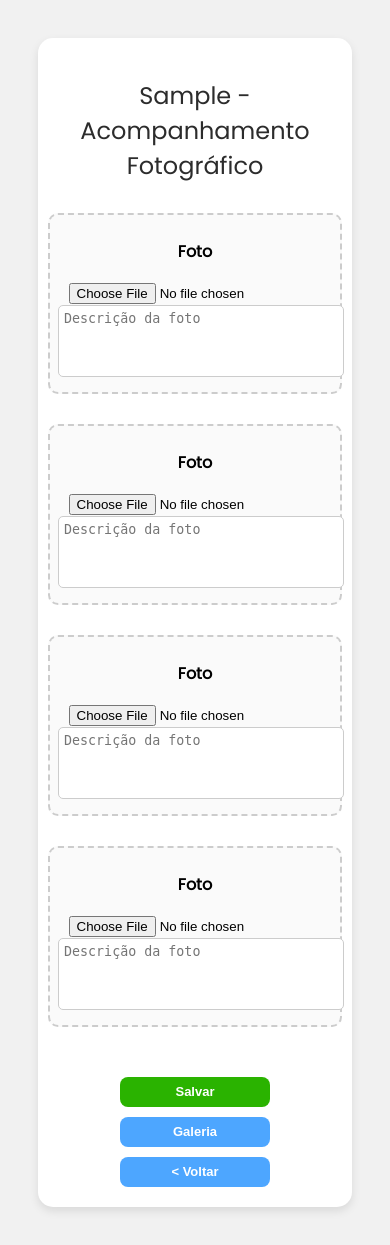
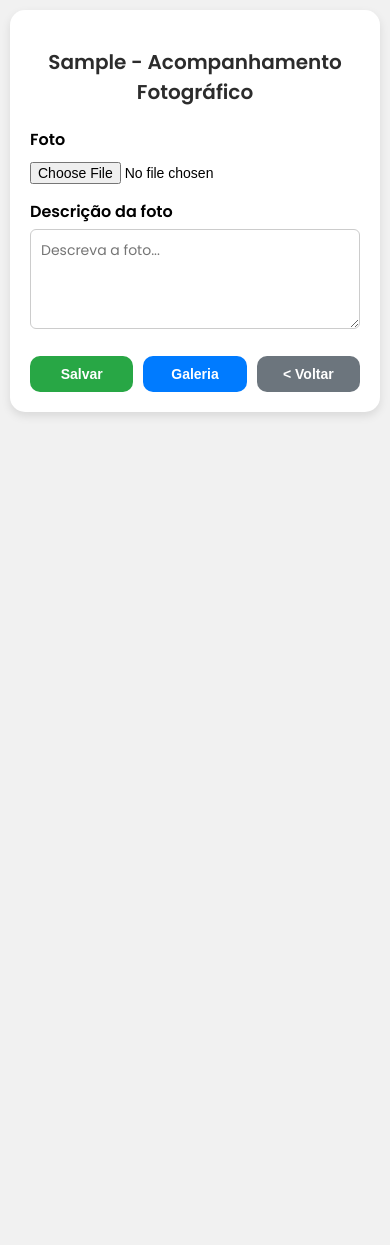
Before and after one commit to marcossrigel/CEHAB-Sistema-Monitoramento, a PHP site: page /fotografico.php?id_iniciativa=1 in a window 390 px wide. After the commit the page ends 416 px from the top, so only its background shows below. Run offline with PHP 8.4, Linux system fonts and the light colour scheme; the visitor is signed in with stand-in values (Sample User, id 1); tables that the repository leaves empty hold one stand-in row (values such as "Sample post").

Commit message:
Responsivo

```diff
--- a/siscreche/fotografico.php
+++ b/siscreche/fotografico.php
@@ -17,266 +17,124 @@ if ($id_iniciativa === 0) {
     exit;
 }
 
-$fotos_salvas = [];
-$query = "SELECT * FROM fotos WHERE id_iniciativa = $id_iniciativa AND id_usuario = $id_usuario";
-$result = mysqli_query($conexao, $query);
-
-while ($linha = mysqli_fetch_assoc($result)) {
-    $fotos_salvas[] = $linha;
+$query_nome = "SELECT iniciativa FROM iniciativas WHERE id = $id_iniciativa";
+$result_nome = mysqli_query($conexao, $query_nome);
+$nome_iniciativa = 'Desconhecida';
+if ($row = mysqli_fetch_assoc($result_nome)) {
+    $nome_iniciativa = $row['iniciativa'];
 }
 
 if ($_SERVER["REQUEST_METHOD"] === "POST") {
-    foreach ($_FILES['foto']['tmp_name'] as $i => $tmp) {
-        if (!empty($_FILES['foto']['name'][$i])) {
-            $descricao = mysqli_real_escape_string($conexao, $_POST['descricao'][$i]);
-            $nome_final = time() . '_' . basename($_FILES['foto']['name'][$i]);
+    if (!empty($_FILES['foto']['name'])) {
+        $descricao = mysqli_real_escape_string($conexao, $_POST['descricao']);
+        $nome_final = time() . '_' . basename($_FILES['foto']['name']);
         $caminho = "uploads/" . $nome_final;
 
-            if (move_uploaded_file($tmp, $caminho)) {
+        if (move_uploaded_file($_FILES['foto']['tmp_name'], $caminho)) {
             $query = "INSERT INTO fotos (id_usuario, id_iniciativa, caminho, descricao) VALUES ('$id_usuario', '$id_iniciativa', '$nome_final', '$descricao')";
             mysqli_query($conexao, $query);
         }
     }
 }
-
-}
-
-$nome_iniciativa = 'Desconhecida';
-
-$query_nome = "SELECT iniciativa FROM iniciativas WHERE id = $id_iniciativa";
-$result_nome = mysqli_query($conexao, $query_nome);
-if ($row = mysqli_fetch_assoc($result_nome)) {
-    $nome_iniciativa = $row['iniciativa'];
-}
-
 ?>
 
 <!DOCTYPE html>
 <html lang="pt-BR">
+
 <head>
   <meta charset="UTF-8">
-  <title>Upload de Fotos</title>
-  <link href="https://fonts.googleapis.com/css2?family=Poppins:wght@400&display=swap" rel="stylesheet">
+  <meta name="viewport" content="width=device-width, initial-scale=1.0">
+  <title>Upload de Foto</title>
+  <link href="https://fonts.googleapis.com/css2?family=Poppins:wght@400;600&display=swap" rel="stylesheet">
   <style>
+    * {
+      box-sizing: border-box;
+    }
     body {
       font-family: 'Poppins', sans-serif;
       background-color: #f1f1f1;
-    padding: 30px;
+      margin: 0;
+      padding: 10px;
     }
-
-.main-title {
-      font-size: 28px;
-      font-weight: 400; /* ou normal */
-      color: #2c2c2c; /* cinza escuro suave */
-      text-align: center;
-      margin-bottom: 30px;
-}
-
     .container {
-    max-width: 1200px;
-    margin: auto;
+      max-width: 500px;
+      width: 100%;
+      margin: 0 auto;
       background: white;
       padding: 20px;
       border-radius: 15px;
       box-shadow: 0 4px 10px rgba(0,0,0,0.1);
     }
-
     h2 {
+      font-size: 20px;
       text-align: center;
-    margin-bottom: 30px;
-    font-weight: 400;
       color: #2c2c2c;
-    font-size: 24px;
+      margin-bottom: 20px;
     }
-
-.linha-fotos {
-    display: flex;
-    flex-wrap: nowrap;
-    justify-content: space-between;
-    gap: 10px;
-    margin-bottom: 30px;
+    label {
+      font-weight: bold;
+      display: block;
+      margin-top: 10px;
+      margin-bottom: 5px;
     }
-
-.foto-box {
-    flex: 0 0 23%;
-    max-width: 23%;
-    background: #fafafa;
-    border: 2px dashed #ccc;
-    border-radius: 10px;
-    padding: 8px;
-    text-align: center;
-    min-width: 200px;
+    input[type="file"] {
+      display: block;
+      width: 100%;
+      padding: 5px 0;
+      font-size: 14px;
+      margin-bottom: 10px;
     }
-
-.foto-box textarea {
+    textarea {
       width: 100%;
-    height: 60px;
+      height: 100px;
+      padding: 10px;
+      font-size: 14px;
       border: 1px solid #ccc;
-    border-radius: 5px;
-    resize: none;
-    padding: 5px;
+      border-radius: 6px;
+      resize: vertical;
+      font-family: 'Poppins', sans-serif;
     }
-
-button {
-    display: inline-flex;
-    align-items: center;
-    justify-content: center;
-    padding: 6px 12px;
-    font-size: 13px;
-    font-weight: bold;
-    border-radius: 8px;
-    border: none;
-    cursor: pointer;
-    background-color: #4da6ff;
-    color: white;
-    max-width: 150px;
-}
-.btn {
-padding: 8px 16px;
-border: none;
-border-radius: 10px;
-font-size: 14px;
-font-weight: bold;
-cursor: pointer;
-}
-
-button:hover {
-    background-color: #3399ff;
-}
-
     .button-group {
     margin-top: 20px;
     display: flex;
-    justify-content: center;
+    flex-wrap: wrap;
     gap: 10px;
-    flex-wrap: wrap;
+    justify-content: space-between;
     }
 
     .button-group button {
-    padding: 6px 14px;
-    width: 150px;
-    height: 30px;
-    font-size: 13px;
+    flex: 1 1 calc(33.333% - 10px);
+    min-width: 100px;
+    padding: 10px;
+    font-size: 14px;
     font-weight: bold;
-    border-radius: 8px;
     border: none;
-    background-color: #4da6ff;
+    border-radius: 10px;
+    cursor: pointer;
     color: white;
-    cursor: pointer;
-    white-space: nowrap;
     }
-.button-group button:hover {
-    background-color: #3399ff;
-}
-.preview {
-  width: 100%;
-  height: auto;
-  border-radius: 6px;
-  margin-top: 5px;
-  object-fit: cover;
-}
-
-@media (max-width: 768px) {
-  .linha-fotos {
-    flex-wrap: wrap;
-    justify-content: center;
-  }
-
-  .foto-box {
-    flex: 0 0 48%;
-    max-width: 48%;
-    min-width: unset;
-    margin-bottom: 20px;
-  }
-}
-
-@media (max-width: 480px) {
-  .foto-box {
-    flex: 0 0 100%;
-    max-width: 100%;
-  }
-}
+    .salvar { background-color: #28a745; }
+    .galeria { background-color: #007bff; }
+    .voltar { background-color: #6c757d; }
   </style>
 </head>
+
 <body>
   <div class="container">
     <h2><?php echo htmlspecialchars($nome_iniciativa); ?> - Acompanhamento Fotográfico</h2>
-    <form method="post" enctype="multipart/form-data" id="form-fotos">
+    <form method="post" enctype="multipart/form-data">
+      <label for="foto">Foto</label>
+      <input type="file" name="foto" id="foto" accept="image/*">
 
-      <div id="linhas-container">
-        <div class="linha-fotos">
-            <?php for ($i = 0; $i < 4; $i++): ?>
-            <div class="foto-box">
-                <p><strong>Foto</strong></p>
-                <input type="file" name="foto[]" class="input-foto" accept="image/*">
-                <img src="" class="preview" style="display:none;">
-                <textarea name="descricao[]" placeholder="Descrição da foto"></textarea>
-            </div>
-            <?php endfor; ?>
-        </div>
-        </div>
+      <label for="descricao">Descrição da foto</label>
+      <textarea name="descricao" id="descricao" placeholder="Descreva a foto..."></textarea>
 
       <div class="button-group">
-
-        <button type="submit" class="btn verde" style="background-color:rgb(42, 179, 0);" >Salvar</button>
-        <button type="button" class="btn azul" onclick="window.location.href='galeria.php?id_iniciativa=<?php echo $id_iniciativa; ?>';">Galeria</button>
-        <button type="button" class="btn azul" onclick="window.location.href='visualizar.php';">< Voltar</button>
-
+        <button type="submit" class="salvar">Salvar</button>
+        <button type="button" class="galeria" onclick="window.location.href='galeria.php?id_iniciativa=<?php echo $id_iniciativa; ?>';">Galeria</button>
+        <button type="button" class="voltar" onclick="window.location.href='visualizar.php';">&lt; Voltar</button>
       </div>
-
     </form>
   </div>
-
-  <script>
-
-    document.addEventListener("change", function(e) {
-    if (e.target && e.target.classList.contains("input-foto")) {
-    const fileInput = e.target;
-    const file = fileInput.files[0];
-    const previewImg = fileInput.parentElement.querySelector(".preview");
-
-        if (file && previewImg) {
-            const reader = new FileReader();
-            reader.onload = function(event) {
-            previewImg.src = event.target.result;
-            previewImg.style.display = "block";
-            };
-            reader.readAsDataURL(file);
-        }
-    }
-});
-
-    function adicionarLinha() {
-      const container = document.getElementById('linhas-container');
-
-      const novaLinha = document.createElement('div');
-      novaLinha.className = 'linha-fotos';
-
-      for (let i = 0; i < 4; i++) {
-        const box = document.createElement('div');
-        box.className = 'foto-box';
-
-
-        box.innerHTML = `
-            <p><strong>Foto</strong></p>
-            <input type="file" name="foto[]" class="input-foto" accept="image/*">
-            <img src="" class="preview" style="display:none;">
-            <textarea name="descricao[]" placeholder="Descrição da foto"></textarea>
-        `;
-
-        novaLinha.appendChild(box);
-      }
-
-      container.appendChild(novaLinha);
-    }
-
-    function removerLinha() {
-        const container = document.getElementById('linhas-container');
-        const linhas = container.getElementsByClassName('linha-fotos');
-        if (linhas.length > 1) {
-            container.removeChild(linhas[linhas.length - 1]);
-        }
-    }
-  </script>
 </body>
 </html>
```
Lines whose indentation alone changed are shown as unchanged.
